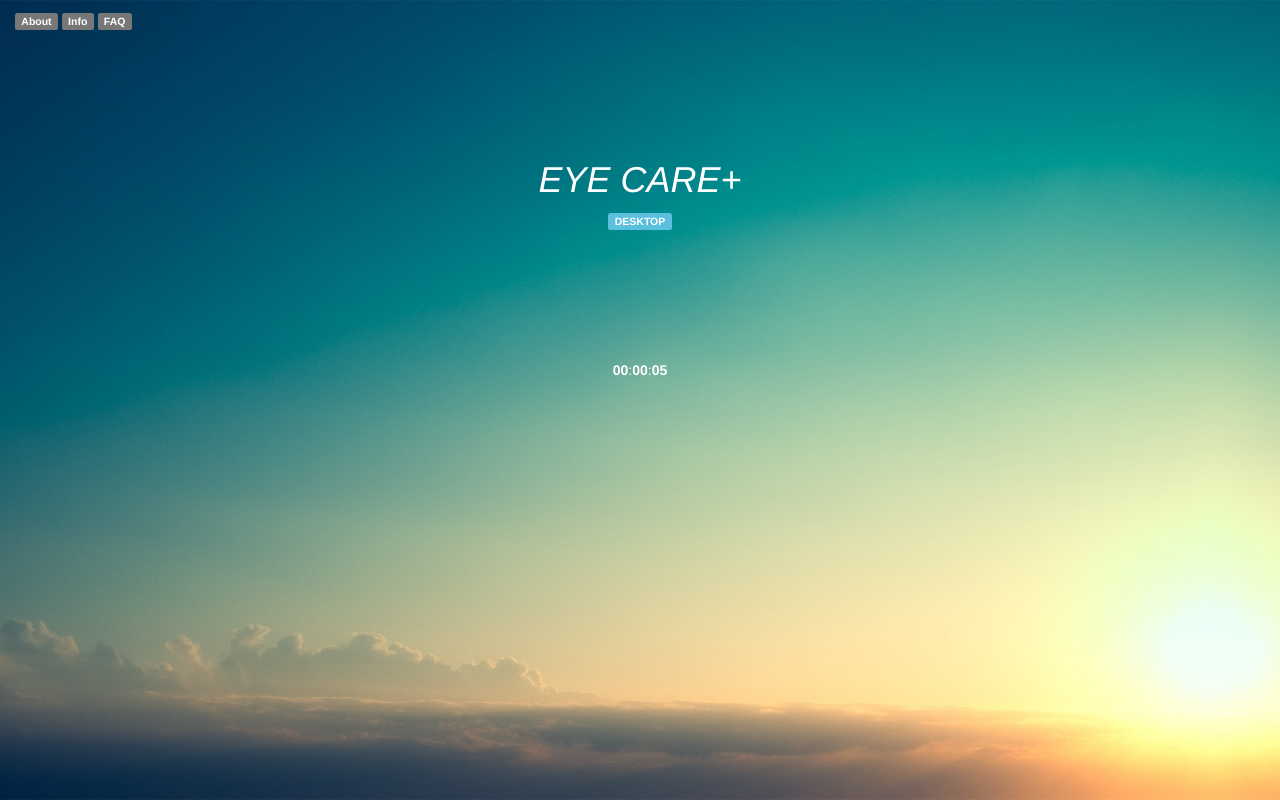
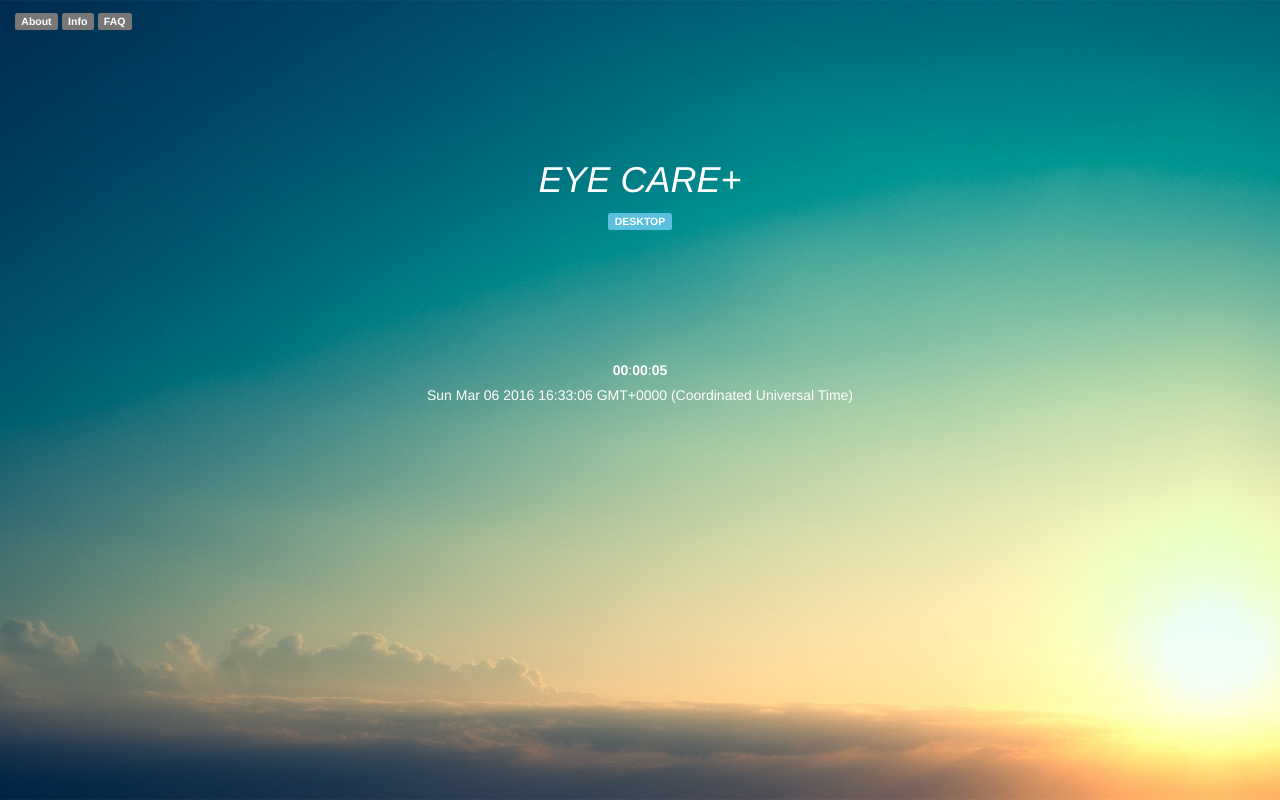
Before and after one commit to deanha-com/eyecare, a plain HTML site: page index.html in a window 1280 px wide. Drawn offline with nearby package versions, Linux system fonts and the light colour scheme.

Commit message:
bug fixed

```diff
--- a/index.html
+++ b/index.html
@@ -62,15 +62,15 @@
 			// ***************************************************************************************
 			//		SESSION STOARAGE API - DISABLED**
 			// ***************************************************************************************
-			// storage=$.sessionStorage;
-			// storage.set('foo',Date());
-			// storage.get('foo');
+			storage=$.sessionStorage;
+			storage.set('foo',Date());
+			storage.get('foo');
 
-			// if (storage.isSet('foo') == true){
-			// 	document.write('<p align="center" class="pwhite">'+storage.get('foo'))+'</p>';}
-			// 	else{
-			// 		document.write("noooo");
-			// };
+			if (storage.isSet('foo') == true){
+				document.write('<p align="center" class="pwhite">'+storage.get('foo'))+'</p>';}
+				else{
+					document.write("noooo");
+			};
 			</script>
 		</div>
 	</body>
@@ -166,7 +166,7 @@
 
 		// SETING MODE TIMER
 		var mobileMode = 5 * (60*1000); // in minutes
-		var desktopMode = 20 * (60*1000);
+		var desktopMode = 19 * (60*1000);
 		//
 		if ($(window).width() < 960) {
 			  var mode = mobileMode;
@@ -295,7 +295,7 @@
 			user-select: none;
 		}
 
-		/*http://41.media.tumblr.com/794bce60e0032a08df6256b108f9c4b2/tumblr_ng52d97UC71u57bnlo1_1280.jpg*/
+			/*http://41.media.tumblr.com/794bce60e0032a08df6256b108f9c4b2/tumblr_ng52d97UC71u57bnlo1_1280.jpg*/
 	    /*http://webneel.com/wallpaper/sites/default/files/images/04-2013/15-beach-sea-photography.jpg*/
 	    /*https://cdn.creativelive.com/fit/https%3A%2F%2Fcdn.creativelive.com%2Fagc%2Fcourses%2F5842-1.jpg/1600*/
 	    /*http://www.siwallpaper.com/wp-content/uploads/2015/09/sky_hd_wallpaper.jpg*/
```
